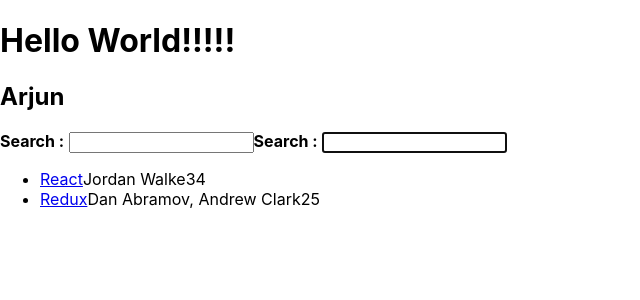
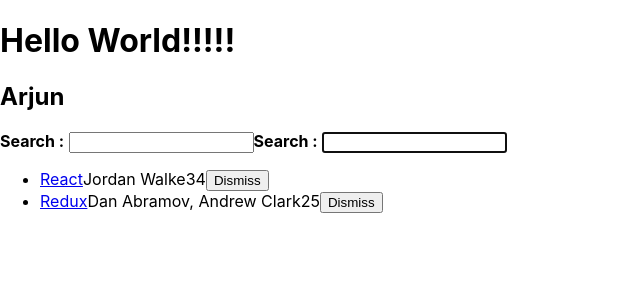
Before and after one commit to letsmailarjunmurali/React_Bunch, a React (Create React App) app in the folder RoadToReact/hacker-stories/: page / in a window 1280 px wide. Shown: the top 300 px of the page, without its empty margins (0-640 px from the left). Built offline with nearby package versions, Linux system fonts and the light colour scheme.

Commit message:
inline_handler_in_JSX

```diff
--- a/RoadToReact/hacker-stories/src/App.js
+++ b/RoadToReact/hacker-stories/src/App.js
@@ -17,11 +17,7 @@
   }, [value, key]);
   return [value, setValue];
 };
-
-const App = () => {
-  console.log("App renders");
-
-  const stories = [
+const initialStories = [
   {
     title: "React",
     url: "https://reactjs.org/",
@@ -39,7 +35,17 @@
     objectID: 1,
   },
 ];
+const App = () => {
+  console.log("App renders");
+
+  const [stories, setStories] = React.useState(initialStories);
   const [searchTerm, setSearchTerm] = useSemiPersistentState("search", "");
+  const handleRemoveStory = (item) => {
+    const newStories = stories.filter(
+      (story) => item.objectID !== story.objectID
+    );
+    setStories(newStories);
+  };
 
   const handleSearch = (event) => {
     setSearchTerm(event.target.value);
@@ -56,7 +62,7 @@
       <h2>{obj.firstname}</h2>
       {/* B */}
       <Search search={searchTerm} onSearch={handleSearch} />
-      <List list={searchedStories} />
+      <List list={searchedStories} onRemoveItem={handleRemoveStory} />
     </div>
   );
 };
@@ -124,27 +130,40 @@
   );
 };
 
-const List = ({ list }) => {
+const List = ({ list, onRemoveItem }) => {
   console.log("List renders");
 
   return (
     <ul>
-      {list.map(({ objectID, ...item }) => (
-        <Item key={objectID} {...item} />
+      {list.map((item) => (
+        <Item key={item.objectID} item={item} onRemoveItem={onRemoveItem} />
       ))}
     </ul>
   );
 };
 
-const Item = ({ title, url, author, num_comments, points }) => (
+const Item = ({ item, onRemoveItem }) => {
+  // const handleRemoveItem = () => {
+  //   onRemoveItem(item);
+  // };
+
+  return (
+    <>
       <li>
         <span>
-      <a href={url}>{title}</a>
+          <a href={item.url}>{item.title}</a>
         </span>
-    <span>{author}</span>
-    <span>{num_comments}</span>
-    <span>{points}</span>
+        <span>{item.author}</span>
+        <span>{item.num_comments}</span>
+        <span>{item.points}</span>
+        <span>
+          <button type="button" onClick={onRemoveItem.bind(null, item)}>
+            Dismiss
+          </button>
+        </span>
       </li>
+    </>
   );
+};
 
 export default App;
```
Also changed, not shown: RoadToReact/hacker-stories/readme.txt. Lines whose indentation alone changed are shown as unchanged.
